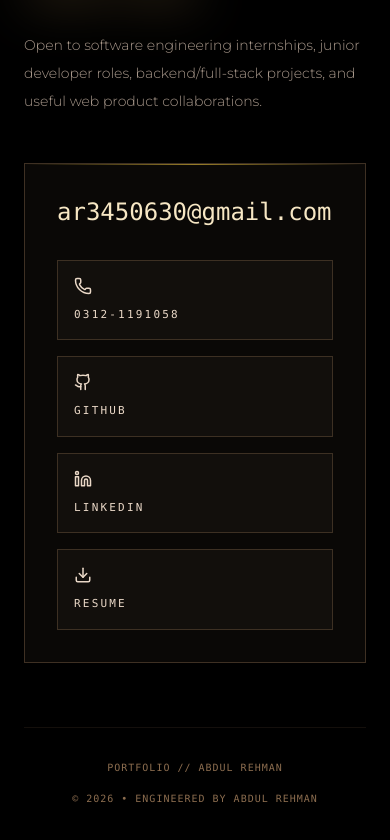
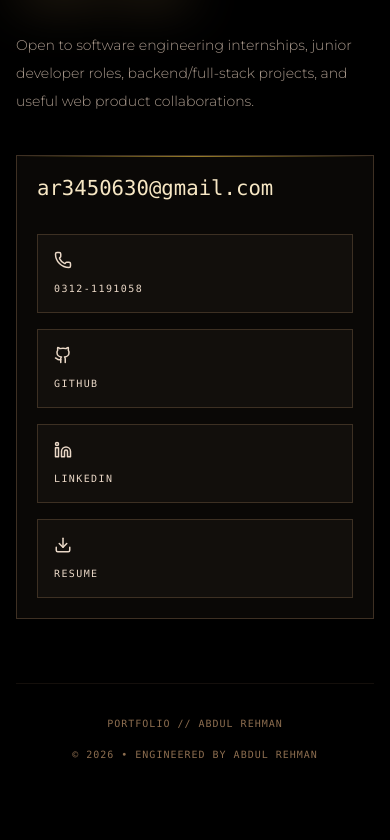
Before and after one commit to AbdulRehman-gitrep/portfolio, a Next.js app: page / in a window 390 px wide. Shown: the part 9073-9913 px from the top of the page. Built offline with nearby package versions, Linux system fonts and the light colour scheme.

Commit message:
Fix mobile contact overflow

```diff
--- a/src/app/page.tsx
+++ b/src/app/page.tsx
@@ -397,17 +397,17 @@ export default function Home() {
         </div>
       </section>
 
-      <footer id="contact" className="relative bg-black px-6 py-20 sm:px-12 lg:px-20">
-        <div className="mx-auto grid max-w-7xl gap-12 lg:grid-cols-12">
+      <footer id="contact" className="relative overflow-hidden bg-black px-4 py-20 sm:px-12 lg:px-20">
+        <div className="mx-auto grid w-full max-w-7xl gap-10 lg:grid-cols-12">
           <div className="lg:col-span-5"><SectionLabel>05 / Contact</SectionLabel><FilmTitle top="Let&apos;s build" bottom="something" /><p className="mt-7 max-w-md text-sm font-light leading-7 text-[#a8988b]">Open to software engineering internships, junior developer roles, backend/full-stack projects, and useful web product collaborations.</p></div>
-          <div className="relative border border-[#8c6d4f]/40 bg-[#0a0806] p-8 shadow-[0_20px_50px_rgba(0,0,0,0.9)] lg:col-span-7">
+          <div className="relative min-w-0 border border-[#8c6d4f]/40 bg-[#0a0806] p-5 shadow-[0_20px_50px_rgba(0,0,0,0.9)] sm:p-8 lg:col-span-7">
             <div className="absolute inset-x-0 top-0 h-px bg-gradient-to-r from-transparent via-[#d4af37]/70 to-transparent" />
-            <a href="mailto:ar3450630@gmail.com" className="block break-words font-mono text-2xl lowercase text-[#f7e7c4] transition hover:text-[#d4af37] sm:text-3xl">ar3450630@gmail.com</a>
-            <div className="mt-8 grid gap-4 sm:grid-cols-2">
-              <a className="border border-[#8c6d4f]/35 bg-[#120f0c] p-4 font-mono text-[11px] uppercase tracking-[0.2em] text-[#ead8c7] hover:border-[#d4af37]" href="tel:+923121191058"><Phone className="mb-3" size={18} />0312-1191058</a>
-              <a className="border border-[#8c6d4f]/35 bg-[#120f0c] p-4 font-mono text-[11px] uppercase tracking-[0.2em] text-[#ead8c7] hover:border-[#d4af37]" href="https://github.com/AbdulRehman-gitrep" target="_blank" rel="noreferrer"><Github className="mb-3" size={18} />GitHub</a>
-              <a className="border border-[#8c6d4f]/35 bg-[#120f0c] p-4 font-mono text-[11px] uppercase tracking-[0.2em] text-[#ead8c7] hover:border-[#d4af37]" href="https://www.linkedin.com/in/abdul-rehman-21a7752a7" target="_blank" rel="noreferrer"><Linkedin className="mb-3" size={18} />LinkedIn</a>
-              <a className="border border-[#8c6d4f]/35 bg-[#120f0c] p-4 font-mono text-[11px] uppercase tracking-[0.2em] text-[#ead8c7] hover:border-[#d4af37]" href="/resume.pdf" target="_blank" rel="noreferrer"><Download className="mb-3" size={18} />Resume</a>
+            <a href="mailto:ar3450630@gmail.com" className="block max-w-full break-all font-mono text-[clamp(1rem,5.3vw,1.85rem)] lowercase leading-tight text-[#f7e7c4] transition hover:text-[#d4af37]">ar3450630@gmail.com</a>
+            <div className="mt-8 grid min-w-0 gap-4 sm:grid-cols-2">
+              <a className="min-w-0 border border-[#8c6d4f]/35 bg-[#120f0c] p-4 font-mono text-[10px] uppercase tracking-[0.14em] text-[#ead8c7] hover:border-[#d4af37] sm:text-[11px] sm:tracking-[0.2em]" href="tel:+923121191058"><Phone className="mb-3" size={18} />0312-1191058</a>
+              <a className="min-w-0 border border-[#8c6d4f]/35 bg-[#120f0c] p-4 font-mono text-[10px] uppercase tracking-[0.14em] text-[#ead8c7] hover:border-[#d4af37] sm:text-[11px] sm:tracking-[0.2em]" href="https://github.com/AbdulRehman-gitrep" target="_blank" rel="noreferrer"><Github className="mb-3" size={18} />GitHub</a>
+              <a className="min-w-0 border border-[#8c6d4f]/35 bg-[#120f0c] p-4 font-mono text-[10px] uppercase tracking-[0.14em] text-[#ead8c7] hover:border-[#d4af37] sm:text-[11px] sm:tracking-[0.2em]" href="https://www.linkedin.com/in/abdul-rehman-21a7752a7" target="_blank" rel="noreferrer"><Linkedin className="mb-3" size={18} />LinkedIn</a>
+              <a className="min-w-0 border border-[#8c6d4f]/35 bg-[#120f0c] p-4 font-mono text-[10px] uppercase tracking-[0.14em] text-[#ead8c7] hover:border-[#d4af37] sm:text-[11px] sm:tracking-[0.2em]" href="/resume.pdf" target="_blank" rel="noreferrer"><Download className="mb-3" size={18} />Resume</a>
             </div>
           </div>
         </div>
```
